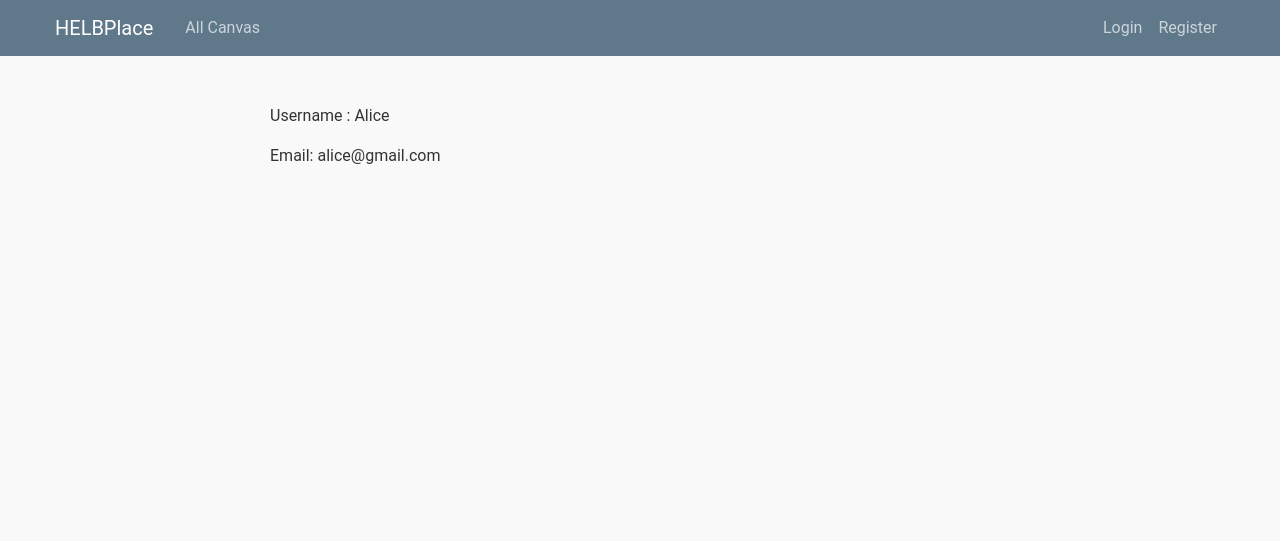
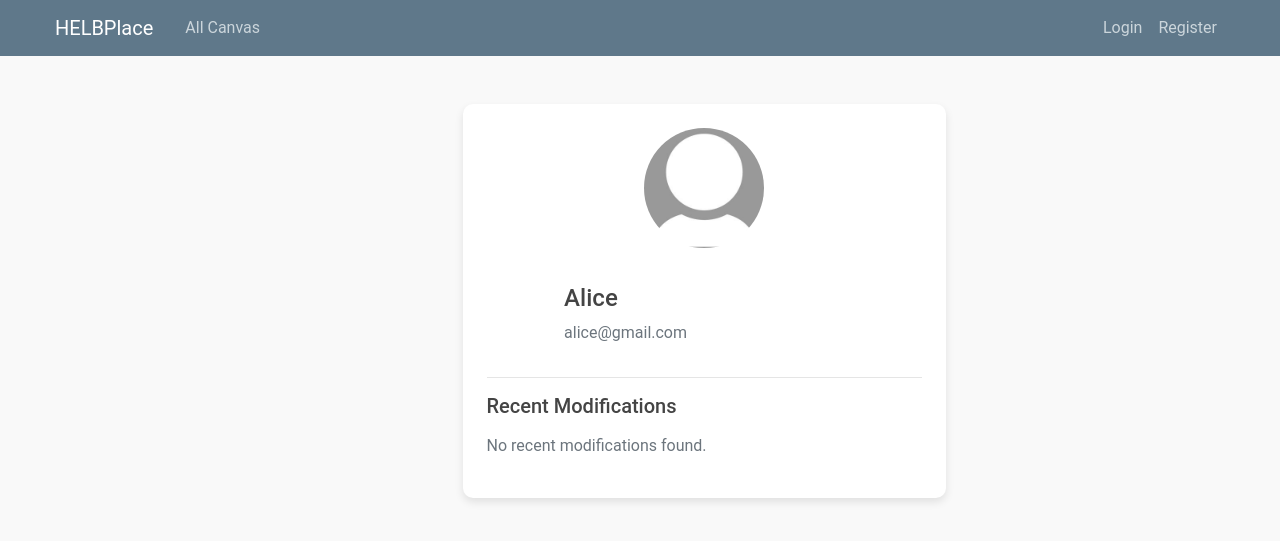
Before and after one commit to asadiqi/Web_Q3_HelbPlace, a Django app: page /profile/9/ in a window 1280 px wide. Shown: the top 541 px of the page. Run offline with Django 5.2, Linux system fonts and the light colour scheme; data comes from the database, SQL or seed files in the repository; both versions use the stored data as it was after the commit; some libraries are stand-ins or nearby versions.

Commit message:
design page profil depuis les stats

```diff
--- a/django_project/blog/templates/blog/profile.html
+++ b/django_project/blog/templates/blog/profile.html
@@ -1,8 +1,49 @@
 {% extends "blog/base.html" %}
 
 {% block content %}
-    <div class="container mt-4">
-        <p>Username : {{ profile_user.username }}</p>
-        <p>Email: {{ profile_user.email }}</p>
+<div class="container py-4">
+    <div class="row">
+        <div class="col-md-8 offset-md-2">
+            <div class="card shadow-sm p-4">
+                <!-- Profil utilisateur -->
+                <div class="row align-items-center">
+                    <div class="col-md-4 text-center">
+                        <img class="rounded-circle shadow-sm mb-3"
+                             src="{{ profile_user.profile.image.url }}"
+                             alt="Profile Image"
+                             style="width: 120px; height: 120px; object-fit: cover;">
+                    </div>
+                    <div class="col-md-8">
+                        <h4>{{ profile_user.username }}</h4>
+                        <p class="text-muted">{{ profile_user.email }}</p>
+                    </div>
+                </div>
+                <hr>
+                <!-- Liste des actions -->
+                <h5 class="mb-3">Recent Modifications</h5>
+                <div class="list-group">
+                    {% if user_canva_modifications %}
+                        {% for action in user_canva_modifications %}
+                            <div class="card mb-3">
+                                <div class="card-body d-flex justify-content-between align-items-center">
+                                    <div>
+                                        <h6 class="card-title">{{ action.canva__title }}</h6>
+                                        <p class="card-text text-muted">{{ action.modification_count }} modifications</p>
+                                    </div>
+                                    <div>
+                                        <span class="badge bg-info rounded-pill">
+                                            {{ action.timestamp|date:"F d, Y" }}
+                                        </span>
+                                    </div>
+                                </div>
+                            </div>
+                        {% endfor %}
+                    {% else %}
+                        <p class="text-muted">No recent modifications found.</p>
+                    {% endif %}
+                </div>
+            </div>
+        </div>
     </div>
-{% endblock %}
+</div>
+{% endblock content %}
--- a/django_project/blog/views.py
+++ b/django_project/blog/views.py
@@ -1,4 +1,3 @@
-from django.shortcuts import render, get_object_or_404
 from django.contrib.auth.mixins import LoginRequiredMixin, UserPassesTestMixin
 from django.views.generic import ListView, DetailView, CreateView, UpdateView, DeleteView
 from .models import Canva, Pixel, UserAction
@@ -8,9 +7,9 @@ from django.contrib.auth.decorators import login_required
 import json
 from django.utils.timezone import now
 from datetime import timedelta
+from django.contrib.auth.models import User
 from django.db.models import Sum
-from django.contrib.auth.models import User
-
+from django.shortcuts import get_object_or_404, render
 def home(request):
     canvases = Canva.objects.annotate(
         total_modifications=Sum('useraction__modification_count')
@@ -166,6 +165,15 @@ def statistic(request):
 
 
 
+
+
 def user_profile(request, user_id):
     user = get_object_or_404(User, id=user_id)
-    return render(request, 'blog/profile.html', {'profile_user': user})
+    user_actions = UserAction.objects.filter(user=user).values(
+        'canva__title'
+    ).annotate(modification_count=Sum('modification_count')).order_by('-modification_count')
+
+    return render(request, 'blog/profile.html', {
+        'profile_user': user,
+        'user_canva_modifications': user_actions
+    })
```
Also changed, not shown: django_project/db.sqlite3.
